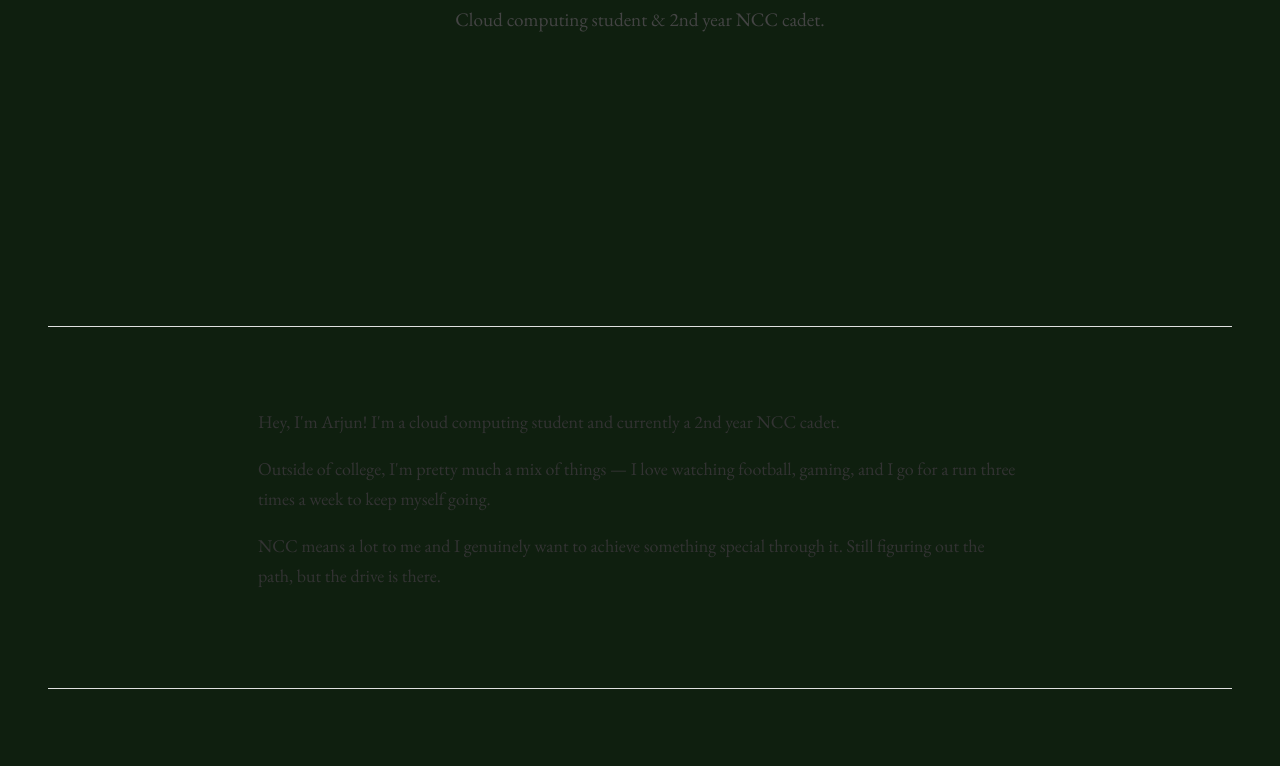
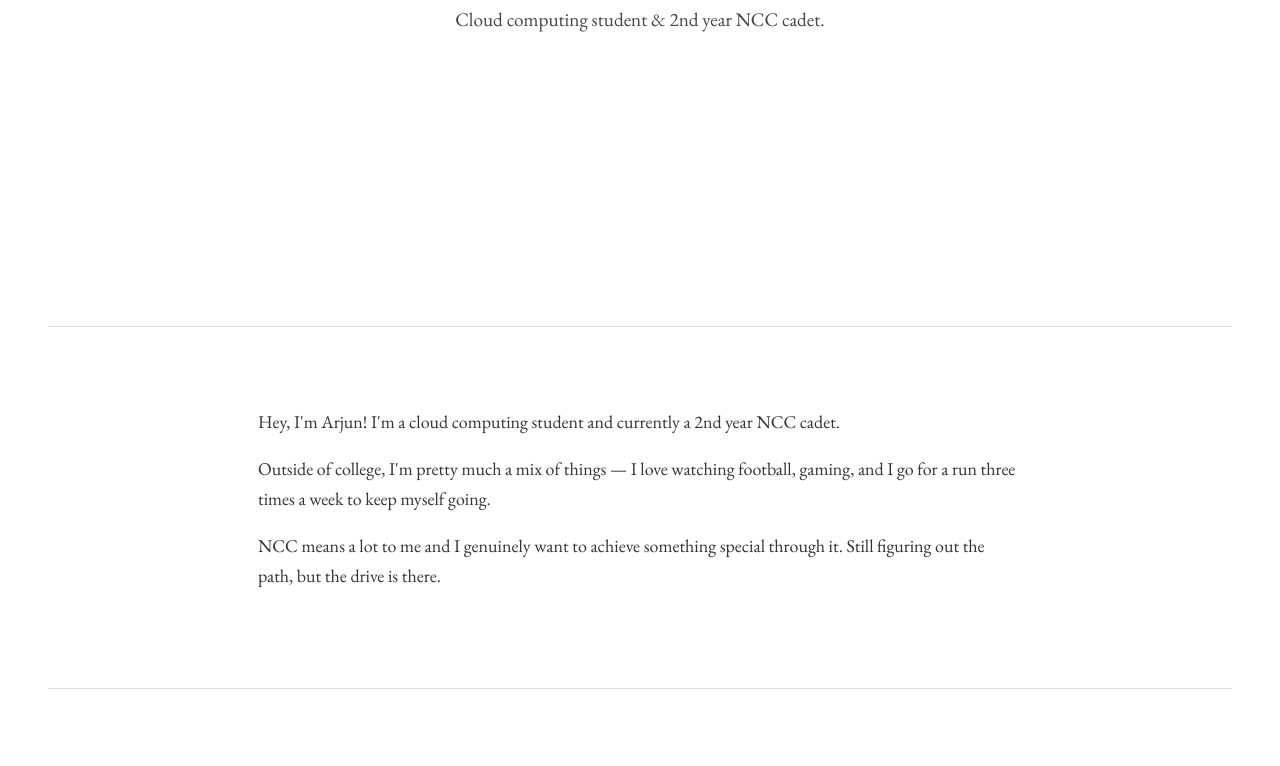
Before and after one commit to Arjun-ragesh077/Portfolio-Backend, a website: page public/index.html in a window 1280 px wide. Shown: the part 474-1240 px from the top of the page. Drawn offline with nearby package versions, Linux system fonts and the light colour scheme; a web font is replaced by a local one.

Commit message:
Update index.html

```diff
--- a/public/index.html
+++ b/public/index.html
@@ -9,7 +9,7 @@
     *, *::before, *::after { box-sizing: border-box; margin: 0; padding: 0; }
 
     :root {
-      --bg: #0f1f0f;
+      --bg: #ffffff;
       --fg: #111111;
       --muted: #888888;
       --line: #e0e0e0;
```
